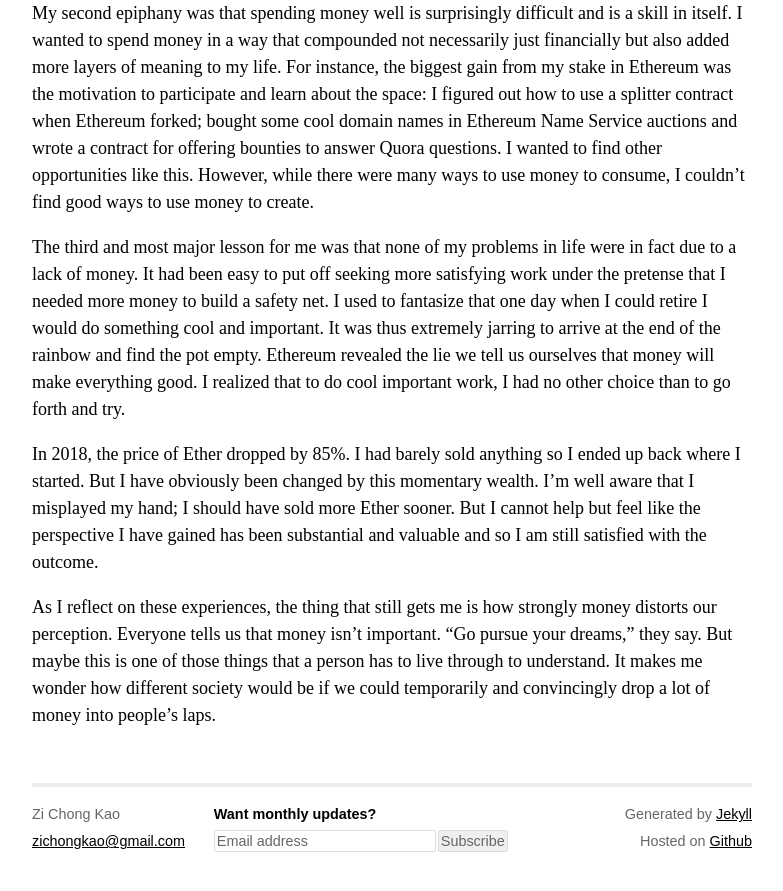
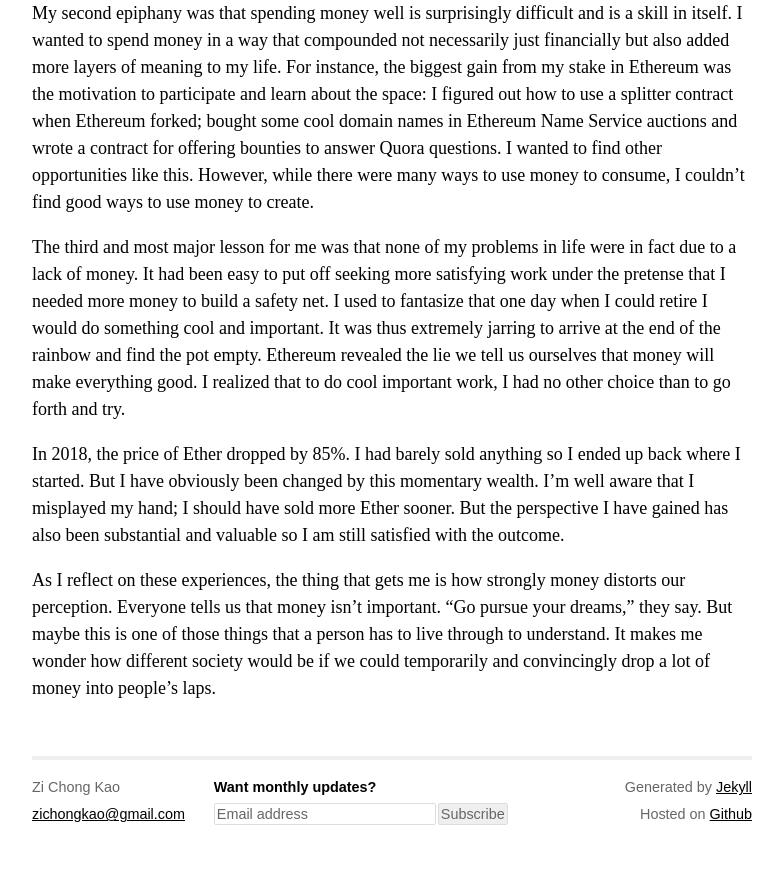
Before and after one commit to zichongkao/zichongkao.github.io, a Jekyll site: the page built from _posts/2018-10-14-Momentary-Wealth-In-Cryptoland.md, in a window 1280 px wide and 900 px high, scrolled down 1805 px. Shown: the top 891 px of the window, without its empty margins (248-1031 px from the left). Built offline with Jekyll 4.4.1, drawn with Linux system fonts in a browser that asks for light colours; comment, search, counter and statistics services are not loaded.

Commit message:
small tweaks

```diff
--- a/_posts/2018-10-14-Momentary-Wealth-In-Cryptoland.md
+++ b/_posts/2018-10-14-Momentary-Wealth-In-Cryptoland.md
@@ -32,6 +32,6 @@ My second epiphany was that spending money well is surprisingly difficult and is
 
 The third and most major lesson for me was that none of my problems in life were in fact due to a lack of money. It had been easy to put off seeking more satisfying work under the pretense that I needed more money to build a safety net. I used to fantasize that one day when I could retire I would do something cool and important. It was thus extremely jarring to arrive at the end of the rainbow and find the pot empty. Ethereum revealed the lie we tell us ourselves that money will make everything good. I realized that to do cool important work, I had no other choice than to go forth and try.
 
-In 2018, the price of Ether dropped by 85%. I had barely sold anything so I ended up back where I started. But I have obviously been changed by this momentary wealth. I'm well aware that I misplayed my hand; I should have sold more Ether sooner. But I cannot help but feel like the perspective I have gained has been substantial and valuable and so I am still satisfied with the outcome.
+In 2018, the price of Ether dropped by 85%. I had barely sold anything so I ended up back where I started. But I have obviously been changed by this momentary wealth. I'm well aware that I misplayed my hand; I should have sold more Ether sooner. But the perspective I have gained has also been substantial and valuable so I am still satisfied with the outcome.
 
-As I reflect on these experiences, the thing that still gets me is how strongly money distorts our perception. Everyone tells us that money isn't important. "Go pursue your dreams," they say. But maybe this is one of those things that a person has to live through to understand. It makes me wonder how different society would be if we could temporarily and convincingly drop a lot of money into people's laps.
+As I reflect on these experiences, the thing that gets me is how strongly money distorts our perception. Everyone tells us that money isn't important. "Go pursue your dreams," they say. But maybe this is one of those things that a person has to live through to understand. It makes me wonder how different society would be if we could temporarily and convincingly drop a lot of money into people's laps.
```
